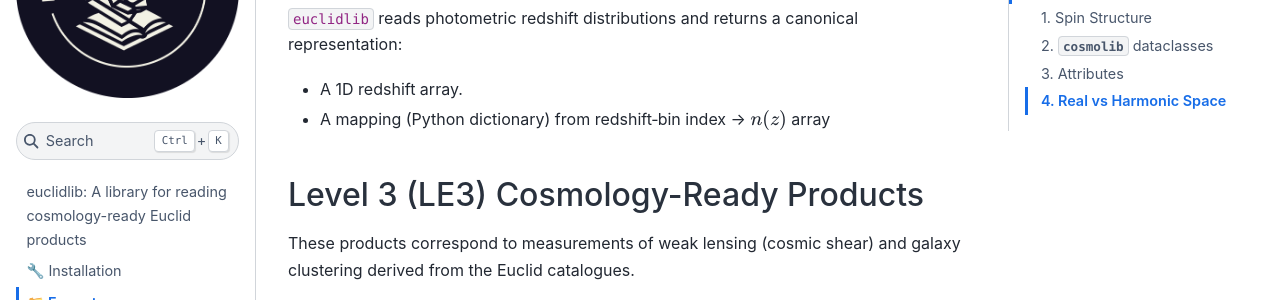
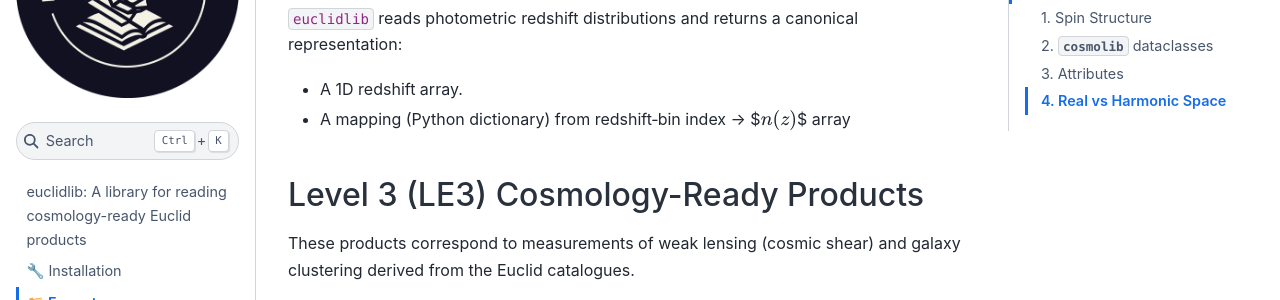
Before and after one commit to euclidlib/euclidlib, a Jupyter Book: the page built from docs/format.md, in a window 1280 px wide and 900 px high, scrolled down 342 px. Shown: the part 151-451 px from the top of the window. Built offline with Jupyter Book 1.0.4 settings and Sphinx 7.4.7 and the Sphinx Book theme 1.1.4, drawn with Linux system fonts in a browser that asks for light colours.

Commit message:
added double $$

```diff
--- a/docs/format.md
+++ b/docs/format.md
@@ -9,7 +9,7 @@ Original Euclid Consortium Science Ground Segment (SGS) products are not homogen
 `euclidlib` reads photometric redshift distributions and returns a canonical representation:
 
 - A 1D redshift array.
-- A mapping (Python dictionary) from redshift‑bin index → $n(z)$ array
+- A mapping (Python dictionary) from redshift‑bin index → $$n(z)$$ array
 
 ## Level 3 (LE3) Cosmology-Ready Products
 
```
